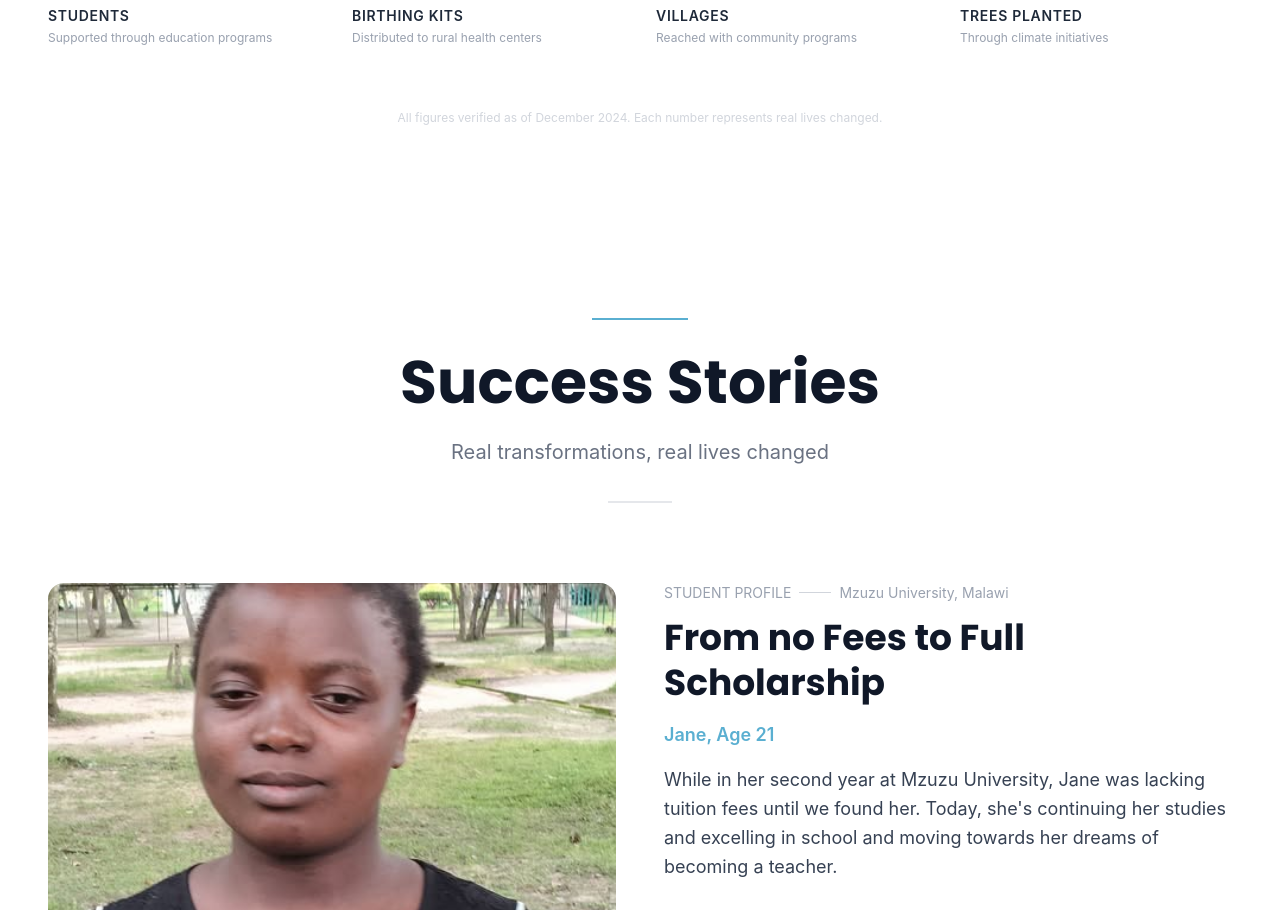
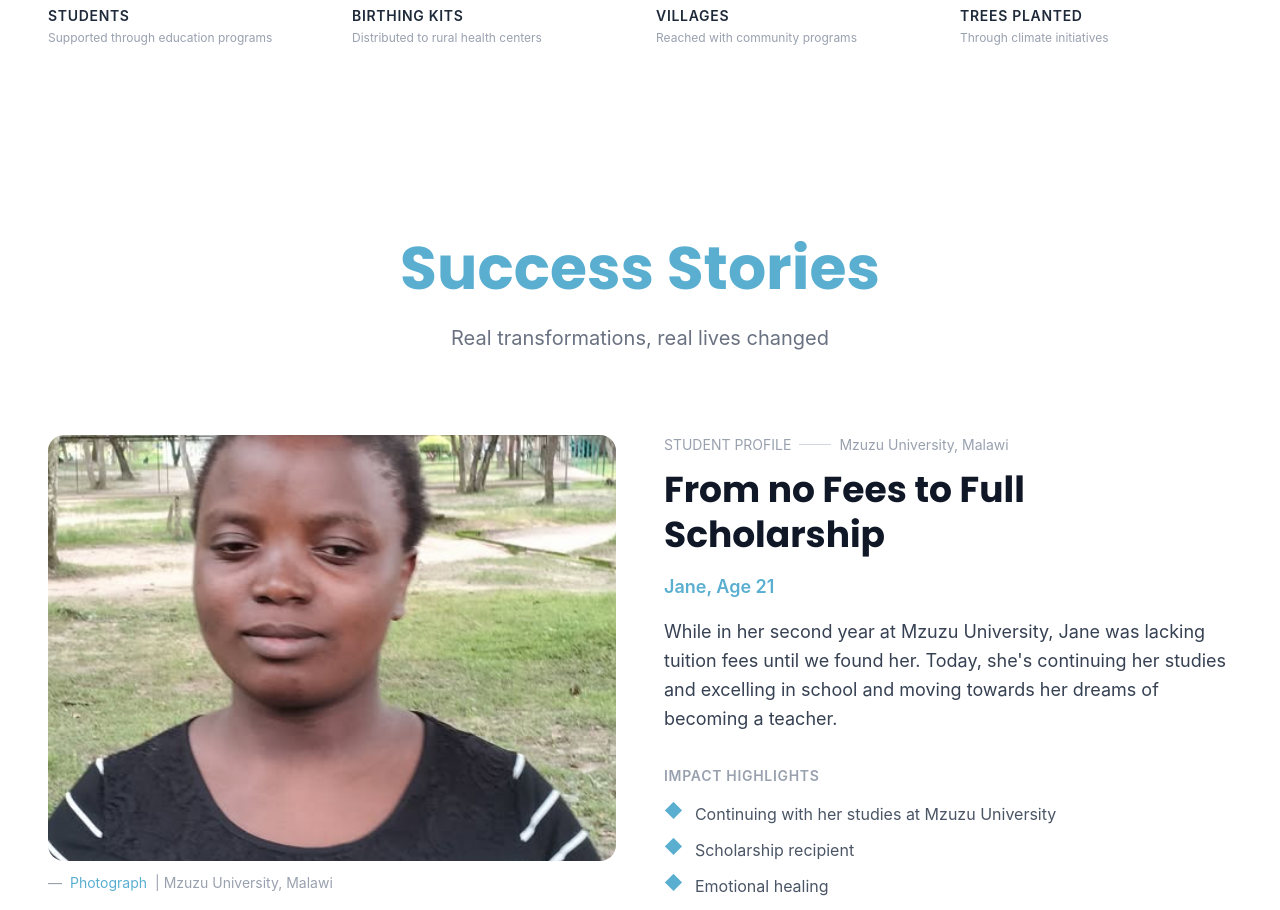
Before and after one commit to TaoTyro/OAF-Website, a React (Vite) app in the folder frontend/: page / in a window 1280 px wide. Shown: the part 7510-8420 px from the top of the page. Built offline with nearby package versions, Linux system fonts and the light colour scheme.

Commit message:
remove lines

```diff
--- a/frontend/src/app/components/MissionSnapshot.tsx
+++ b/frontend/src/app/components/MissionSnapshot.tsx
@@ -374,17 +374,6 @@ export function MissionSnapshot() {
           ))}
         </motion.div>
 
-        {/* Fine Print */}
-        <motion.div
-          initial={{ opacity: 0 }}
-          whileInView={{ opacity: 1 }}
-          viewport={{ once: true }}
-          transition={{ duration: 0.6, delay: 0.4 }}
-          className="mt-16 text-center text-xs text-gray-300"
-        >
-          <p>All figures verified as of December 2024. Each number represents real lives changed.</p>
-        </motion.div>
-
       </div>
     </section>
   );
--- a/frontend/src/app/components/SuccessStories.tsx
+++ b/frontend/src/app/components/SuccessStories.tsx
@@ -161,14 +161,9 @@ export function SuccessStories() {
           transition={{ duration: 0.8 }}
           className="text-center mb-20 max-w-3xl mx-auto"
         >
-          {/* Brand color accent line */}
-          <div
-            className="w-24 h-0.5 mx-auto mb-8"
-            style={{ backgroundColor: brandColor }}
-          />
 
           <h1
-            className="text-5xl md:text-6xl font-bold text-gray-900 mb-6"
+            className="text-5xl md:text-6xl font-bold text-[#5AAFD1] mb-6"
             style={{ fontFamily: 'Poppins, sans-serif' }}
           >
             Success Stories
@@ -178,8 +173,6 @@ export function SuccessStories() {
             Real transformations, real lives changed
           </p>
 
-          {/* Decorative line */}
-          <div className="w-16 h-0.5 bg-gray-200 mx-auto mt-8" />
         </motion.div>
 
         {/* Stories Grid - Card-free, newspaper style */}
```
